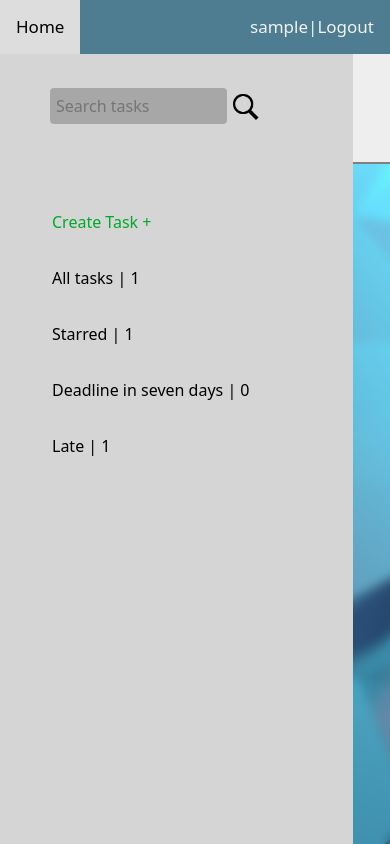
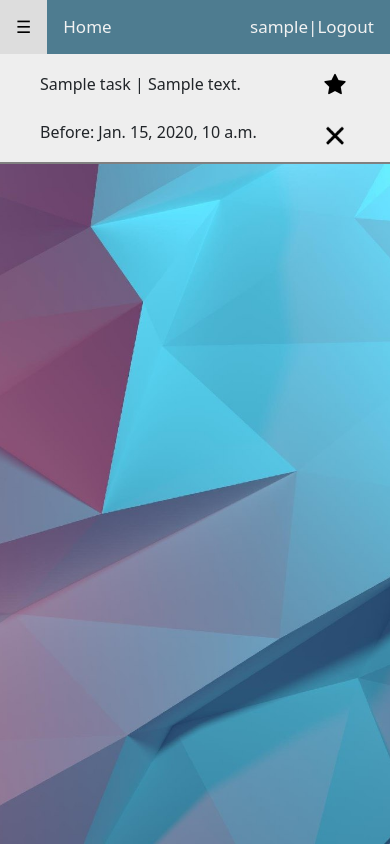
Before and after one commit to artirix1927/djangotodo, a Django app: page /all/ in a window 390 px wide; the page is wider, and only the part inside the window is pictured. Run offline with Django 4.2, Linux system fonts and the light colour scheme; a user stored in the database is signed in; tables that the repository leaves empty hold one stand-in row (values such as "Sample post"); some libraries are stand-ins or nearby versions.

Commit message:
Responsive main page
Added menu toggle if the screen is too narrow

Adjusted the menu and modal widths for smaller
screens

adjusted the logout button position

had to add js script to margin the todo list
content because i changed the css for
menu and modal and made the fixed
so the todo list was starting behind the
menu, the js script fixes that

```diff
--- a/todo/mainapp/static/mainapp/css/style.css
+++ b/todo/mainapp/static/mainapp/css/style.css
@@ -1,11 +1,7 @@
-body,
-html {
+html, body {
     height: 100%;
-}
-
-body {
     margin: 0;
-    overflow: visible;
+    overflow: hidden;
     background-image: url("/static/staticimages/bg4.jpg");
     background-position: center;
     background-repeat: no-repeat;
@@ -25,27 +21,26 @@ h1 {
     color: blue;
 }
 
-.main{
+.main {
     display: flex;
-    height: 100%;
+    flex-direction: column;
+    height: 100vh; /* Full viewport height */
 }
 
 /*** Top navbar ***/
 .topnav {
     background-color: #4e7c90;
-    /* overflow: hidden;  */
     width: 100%;
     height: 54px;
     display: flex;
     position: fixed;
     top: 0;
-    z-index: 1;
+    z-index: 99999;
 }
 
 .topnav a {
     float: left;
     color: #f2f2f2;
-    /* text-align: center; */
     padding: 14px 16px;
     text-decoration: none;
     font-size: 17px;
@@ -67,13 +62,23 @@ h1 {
     color: white;
 }
 
+.menu-toggle {
+    display: none;
+}
+
 /*** Left menu ***/
 .menu {
-    /* float: left; */
+    position: fixed;
     background-color: #d5d5d5;
-    height: 100vh;
-    /* position: fixed; */
-    min-width: fit-content;
+    top: 54px; /* Offset by the height of the topnav */
+    left: 0;
+    width: fit-content;
+    height: calc(100vh - 54px); /* Ensure the menu takes up full height */
+    display: flex;
+    flex-direction: column;
+    justify-content: flex-start;
+    z-index: 9999;
+    overflow-y: auto;
 }
 
 .menu_list {
@@ -87,7 +92,7 @@ h1 {
 
 .search {
     width: 70%;
-    min-width:80px;
+    min-width: 80px;
     padding: 6px;
     border: none;
     font-size: 16px;
@@ -97,12 +102,12 @@ h1 {
 }
 
 .searchimg {
-    display:flex;
-    border:none;
+    display: flex;
+    border: none;
     background-color: transparent;
     -webkit-transform: scale(0.3, 0.3);
-    width:10px;
-    height:10px;
+    width: 10px;
+    height: 10px;
     display: inline;
     padding: 22px 0px;
 }
@@ -117,36 +122,35 @@ h1 {
 .content {
     display: flex;
     flex-direction: row;
-    flex-basis: 100%;
+    flex-grow: 1;
     margin-top: 54px;
 }
 
 .tasks_list {
-    height: 100%;
-    overflow-y: scroll;
-    padding: 0px 0px;
+    flex-grow: 1;
+    overflow-y: auto;
+    padding: 0;
+    max-height: calc(100vh - 54px);
 }
 
-.tasks_list::-webkit-scrollbar{
+.tasks_list::-webkit-scrollbar {
     display: none;
 }
 
 .display_tasks {
     flex-grow: 2;
-    min-width:400px;
+    min-width: 400px;
     padding: 0px 0%;
     z-index: 4;
 }
 
 .tasks_list li {
     list-style-type: none;
-    padding: 18px 40px 18px 40px;
+    padding: 18px 40px;
     background: #eeeeee;
     font-size: 16px;
     border-bottom: 2px solid grey;
-    /* height:108px;
-    width: 1200px; */
-    min-width:200px;
+    min-width: 200px;
 }
 
 /* Darker background-color on hover */
@@ -154,11 +158,11 @@ h1 {
     background: #dddddd;
 }
 
-#loadmore{
-width:100%;
-height: 36px;
-background-color:grey;
-border:none;
+#loadmore {
+    width: 100%;
+    height: 36px;
+    background-color: grey;
+    border: none;
 }
 
 .change_starred_state {
@@ -179,33 +183,38 @@ border:none;
     margin-top: 50px;
 }
 
+/*** Modal Styling ***/
 .modal {
     background-color: #d5d5d5;
-    float: right;
-    position: relative; /*or fixed*/
     max-width: 562px;
-    z-index: 4;
+    z-index: 999999;
+    position: fixed;
+    top: 0;
+    right: 0 !important;
+    left: auto;
+    width: 33%;
+    max-height: 100%;
+
+
 }
 
-.modal-content{
+.modal-content {
     background-color: #d5d5d5;
     border: none;
-    padding: 20px 60px;
-    position: fixed;
-    max-width: 560px;
+    padding: 2% 10%;
 }
 
-.change_task{
+.change_task {
     display: inline-block;
 }
 
-.hiddeninfo{
+.hiddeninfo {
     display: none;
 }
 
-.savebutton{
+.savebutton {
     border-radius: 4px;
-    border:none;
+    border: none;
     width: 60px;
     height: 26px;
     background-color: #02B865;
@@ -214,9 +223,9 @@ border:none;
     float: right;
 }
 
-.closemodal{
+.closemodal {
     border-radius: 4px;
-    border:none;
+    border: none;
     width: 60px;
     height: 26px;
     background-color: #FF0734;
@@ -231,15 +240,15 @@ border:none;
     top: 50%;
     left: 50%;
     transform: translate(-50%, -50%);
-    border-radius:4px;
+    border-radius: 4px;
     padding: 10px 40px;
     background-color: #d5d5d5;
-    max-height:60%;
+    max-height: 60%;
     border: 1px solid grey;
-    z-index:120;
+    z-index: 120;
 }
 
-#close_create_task_window{
+#close_create_task_window {
     margin: -10vh 0px;
     height: 120vh;
     width: 200vh;
@@ -248,13 +257,42 @@ border:none;
     backdrop-filter: blur(5px);
 }
 
-#create_task button{
+#create_task button {
     border: none;
     outline: none;
     margin: 10px 0px;
     border-radius: 4px;
 }
 
-#addsign{
+#addsign {
     color: #00A72B;
 }
+
+/* Hide the menu on small screens */
+@media (max-width: 768px) {
+    .menu {
+        display: none;
+        position: fixed;
+        top: 54px;
+        left: 0;
+        width: fit-content;
+        height: calc(100vh - 54px);
+    }
+
+    .content {
+        margin-left: 0;
+    }
+
+    .menu-toggle {
+        display: block;
+    }
+
+    .modal {
+        width: 75%;
+    }
+}
+
+/* Show the menu when it's toggled */
+.menu.show {
+    display: flex;
+}
--- /dev/null
+++ b/todo/mainapp/static/mainapp/javascript/adjust_content_margin.js
@@ -0,0 +1,12 @@
+window.addEventListener("resize", adjustContentMargin); // Adjust on window resize
+window.addEventListener("load", adjustContentMargin);    // Adjust when the page loads
+
+function adjustContentMargin() {
+    const menu = document.querySelector(".menu");
+    const content = document.querySelector(".content");
+
+    if (menu && content) {
+        const menuWidth = menu.offsetWidth; // Get the width of the menu
+        content.style.marginLeft = `${menuWidth}px`; // Set margin-left of content
+    }
+}
--- /dev/null
+++ b/todo/mainapp/static/mainapp/javascript/menu_toggle.js
@@ -0,0 +1,12 @@
+document.getElementById('menu-toggle').addEventListener('click', function() {
+    const menu = document.querySelector('.menu');
+    menu.classList.toggle('show');
+});
+
+window.addEventListener("beforeunload", () => {
+    localStorage.setItem("scrollPositon", document.querySelector(".tasks_list").scrollTop);
+});
+
+window.addEventListener("load", () => {
+    document.querySelector(".tasks_list").scrollTop = localStorage.getItem("scrollPositon") || 0;
+});
--- a/todo/templates/mainapp/index.html
+++ b/todo/templates/mainapp/index.html
@@ -4,6 +4,8 @@
 <html lang="en">
 <head>
     <meta charset="UTF-8">
+    <meta name="viewport" content="width=device-width, initial-scale=1.0">
+
     <link rel="icon" href="{%static 'favicon.ico'%}">
     <link href="https://cdn.jsdelivr.net/npm/bootstrap@5.0.2/dist/css/bootstrap.min.css" rel="stylesheet"
           integrity="sha384-EVSTQN3/azprG1Anm3QDgpJLIm9Nao0Yz1ztcQTwFspd3yD65VohhpuuCOmLASjC" crossorigin="anonymous">
@@ -14,7 +16,11 @@
 </head>
 <body id="body">
 <div class="main">
+
     <div class="topnav">
+        <a class="menu-toggle" id="menu-toggle">
+            &#9776; <!-- Hamburger icon -->
+        </a>
         <a href="{%url 'redirect-to-main'%}">Home</a>
         <a class="logout" href="{%url 'logout'%}">{{request.user.username}}|Logout</a>
     </div>
@@ -25,7 +31,6 @@
                    name="searched">
             <button class="searchimg"><img src="{%static 'staticimages/search.png'%}"></button>
         </form>
-
 
         <ul class="menu_list">
             <li><a class="create_task_btn"><span id="addsign">Create Task +</span></a></li>
@@ -44,7 +49,7 @@
                     {% display_task_item task.pk request %}
                     {%endfor%}
                     {% if task_quantity_for_the_filter > 8 %}
-                    <button id="loadmore" style="float:bottom;">Load More</button>
+                    <button id="loadmore">Load More</button>
                     {%endif%}
             </ul>
         </div>
@@ -59,14 +64,11 @@
     </div>
     <div id="close_create_task_window"></div>
 </div>
-<script>
-window.addEventListener("beforeunload", () => {
-    localStorage.setItem("scrollPositon", document.querySelector(".tasks_list").scrollTop);
-    });
-window.addEventListener("load", () => {
-    document.querySelector(".tasks_list").scrollTop = localStorage.getItem("scrollPositon") || 0;
-});
-</script>
+
+<script src="{%static 'mainapp/javascript/menu_toggle.js'%}"> </script>
+<script src="{%static 'mainapp/javascript/adjust_content_margin.js'%}"> </script>
+
+
 
 <script id='change_task_script' src="{%static 'mainapp/javascript/change_task.js'%}"></script>
 <script src="{%static 'mainapp/javascript/create_task.js'%}"></script>
```
